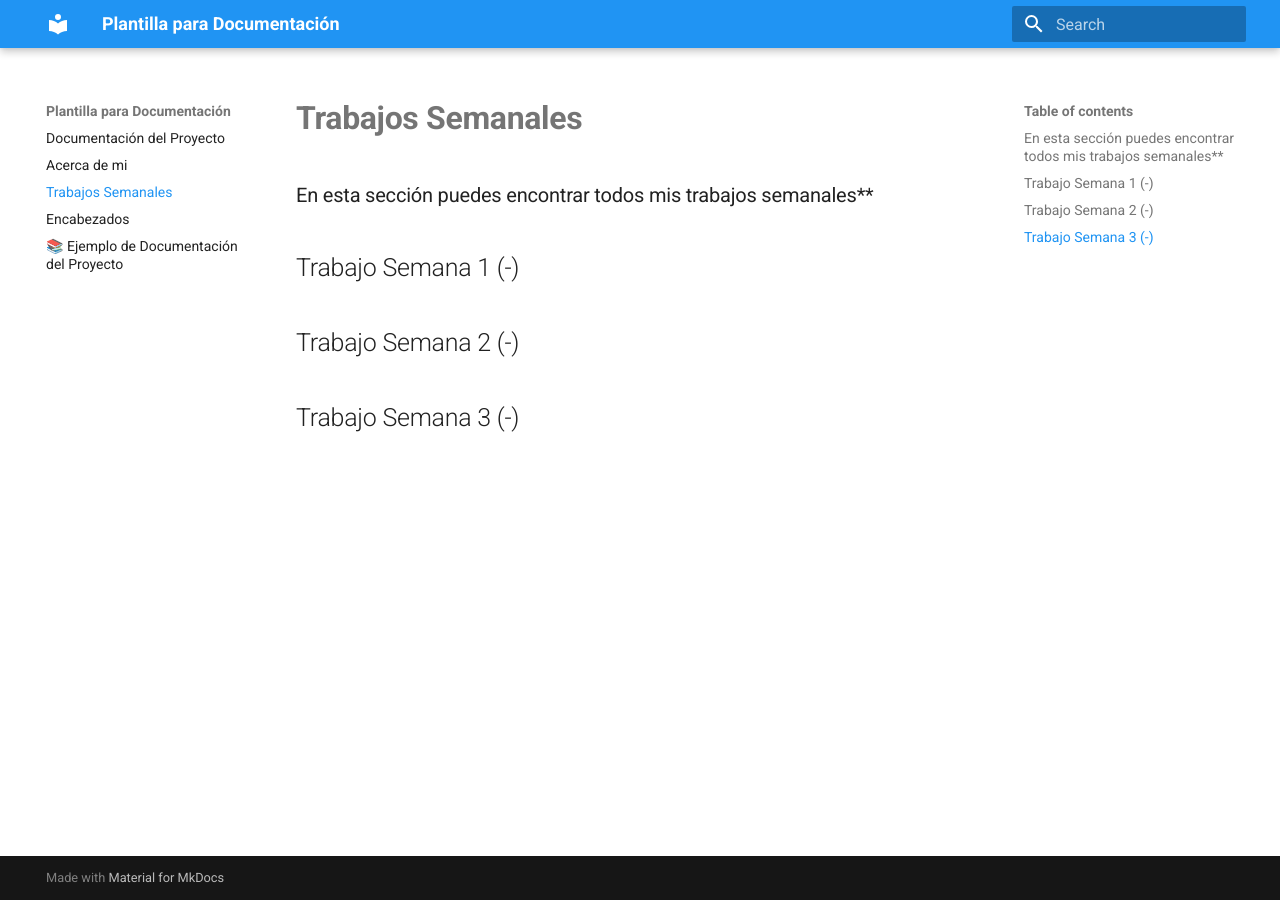
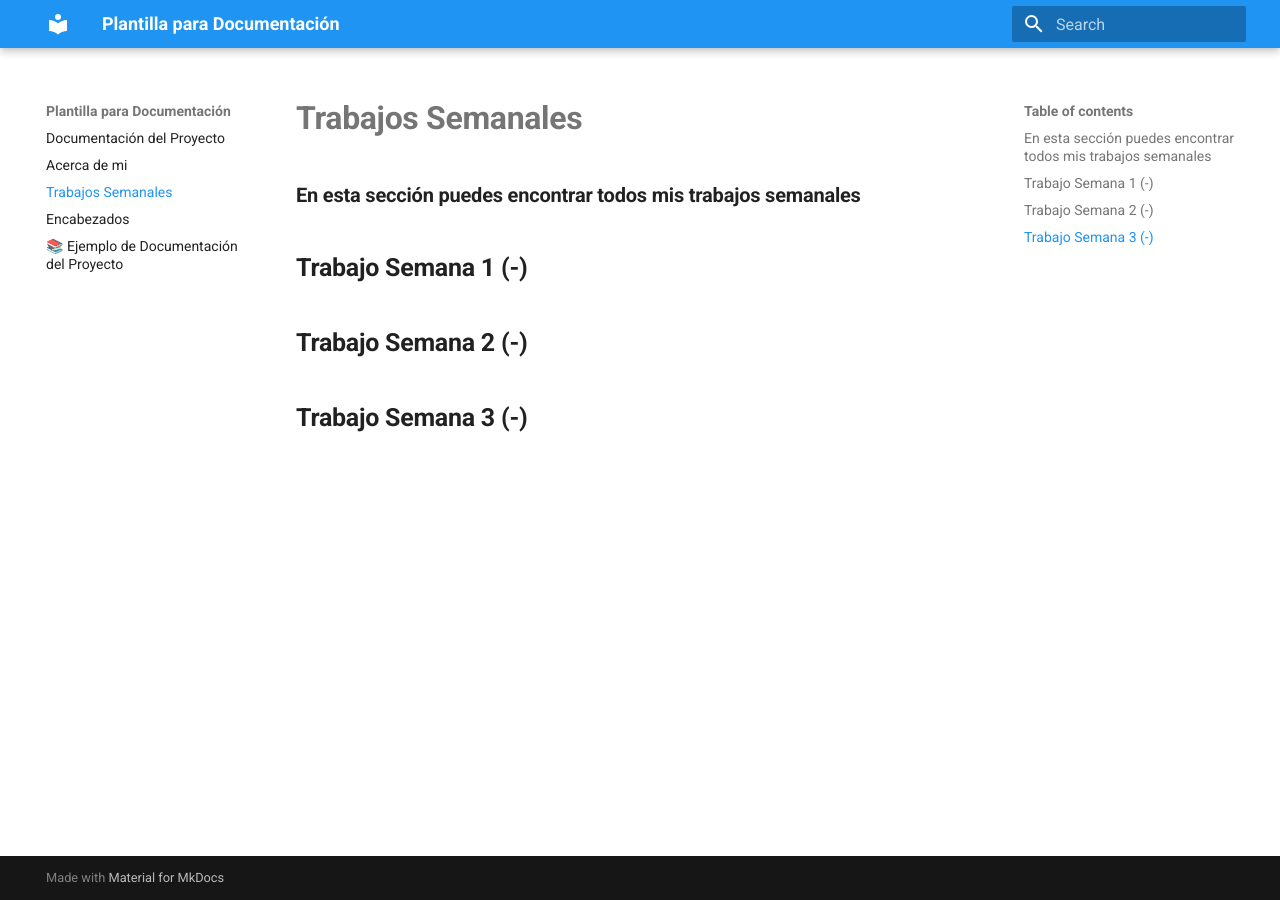
Before and after one commit to JoseGilGonzalezBerra/Proyecto_de_Ingenieria, an MkDocs documentation site: the page built from docs/Trabajos Semanales.md, in a window 1280 px wide. Built offline with MkDocs 1.6.1 and Material for MkDocs 9.7.7, drawn with Linux system fonts in a browser that asks for light colours.

```diff
--- a/docs/Trabajos Semanales.md
+++ b/docs/Trabajos Semanales.md
@@ -1,9 +1,9 @@
 # **Trabajos Semanales**
 
-### En esta sección puedes encontrar todos mis trabajos semanales**
+### **En esta sección puedes encontrar todos mis trabajos semanales**
 
-## Trabajo Semana 1 (-)
+## **Trabajo Semana 1 (-)**
 
-## Trabajo Semana 2 (-)
+## **Trabajo Semana 2 (-)**
 
-## Trabajo Semana 3 (-)
+## **Trabajo Semana 3 (-)**
```
